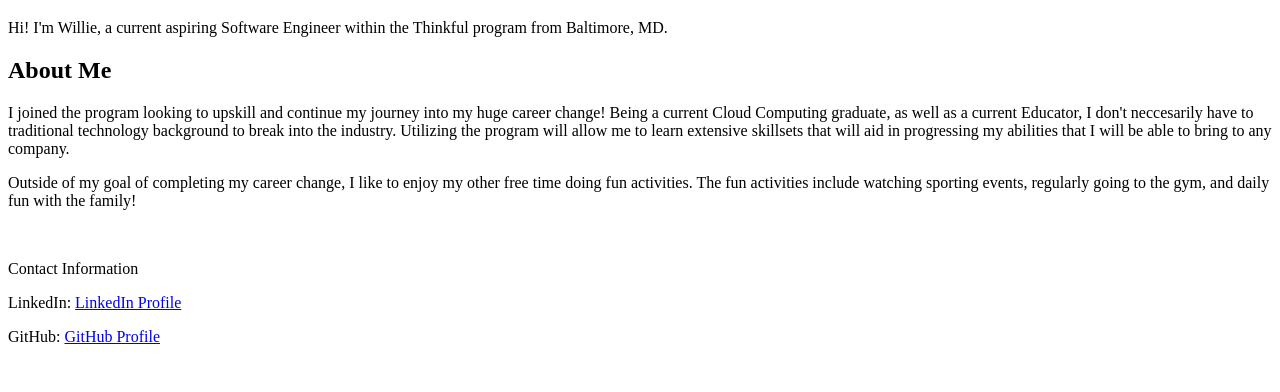
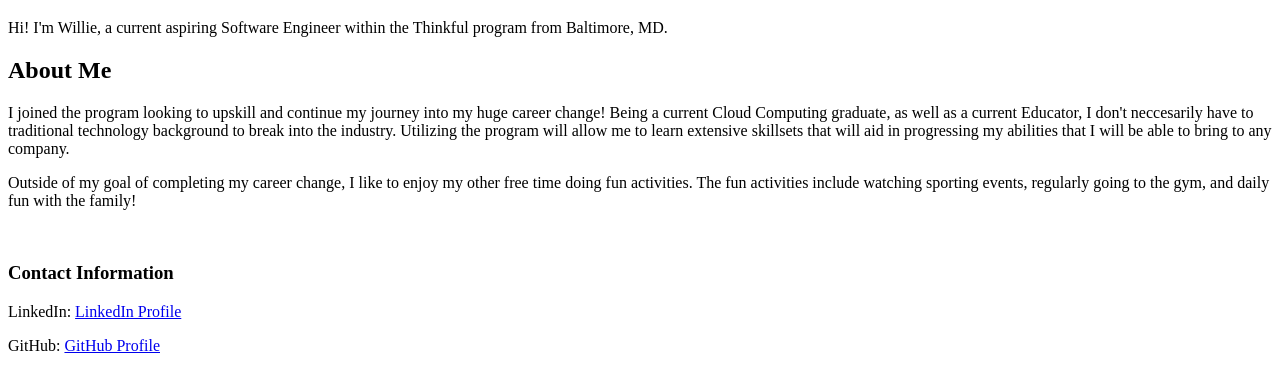
Before and after one commit to Willie3p3/Portfolio-, a plain HTML site: page index.html in a window 1280 px wide. Shown: the part 100-492 px from the top of the page. Drawn offline with Linux system fonts and the light colour scheme.

Commit message:
Update index.html

```diff
--- a/index.html
+++ b/index.html
@@ -28,7 +28,7 @@
     </main>
   <br>
 	<footer>
-		<p>Contact Information</p>
+		<h3>Contact Information</h3>
 		<p>LinkedIn: <a href="www.linkedin.com/in/
 willieparker">LinkedIn Profile</a>
     </p>
```
